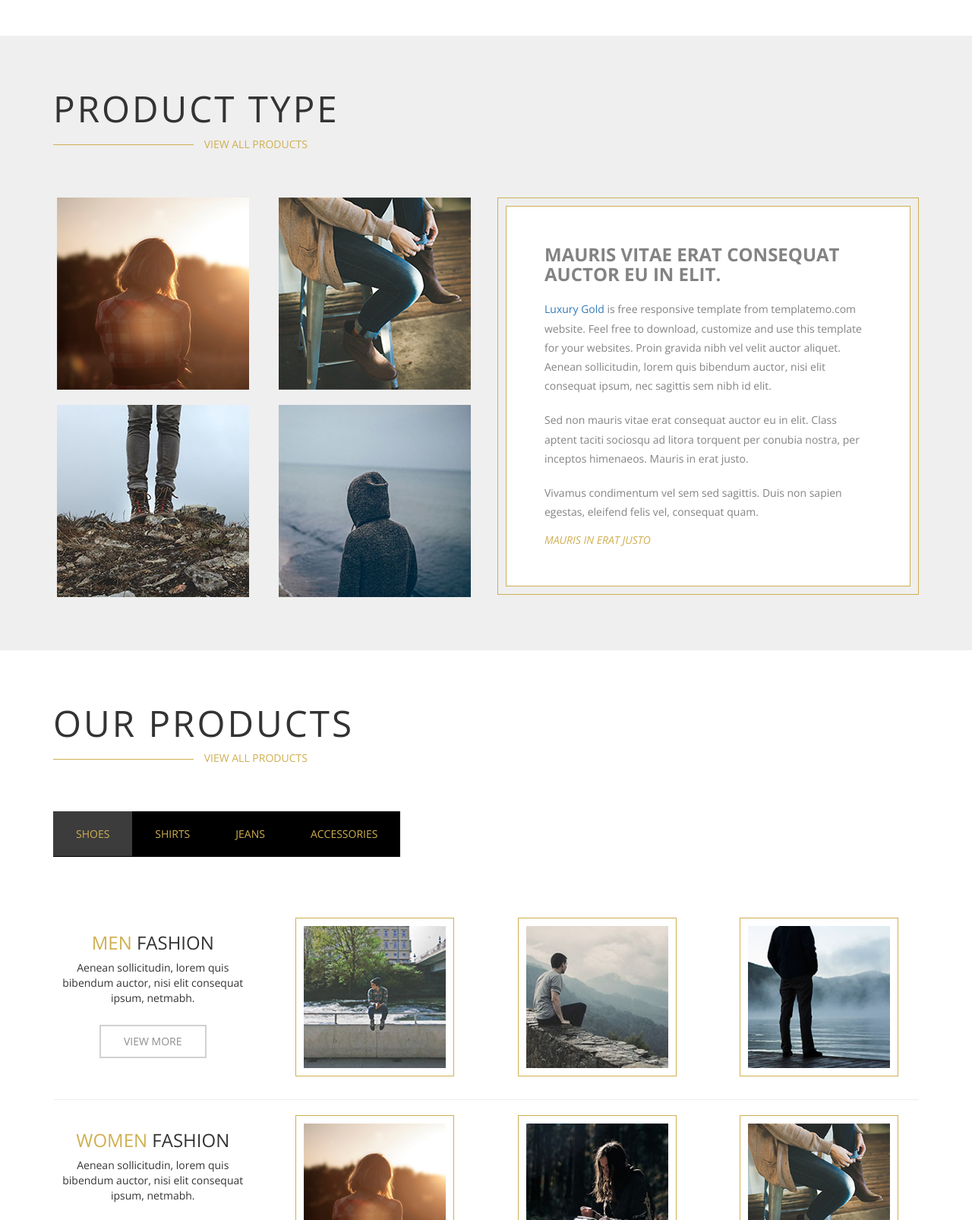
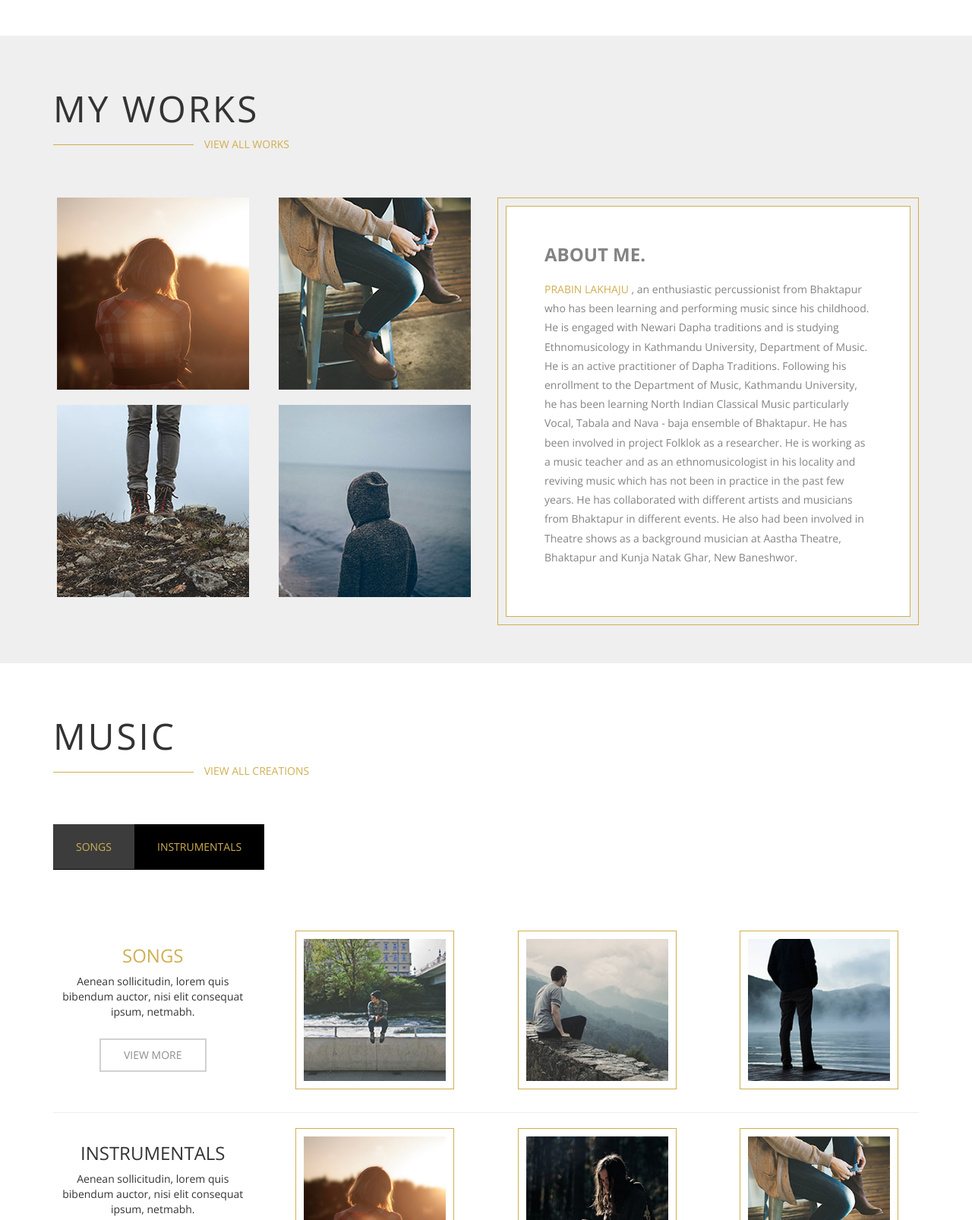
Before and after one commit to lakhababu/lakhababu.github.io, a plain HTML site: page index.html in a window 1280 px wide. Shown: the part 1194-2800 px from the top of the page at 76% size. Drawn offline with nearby package versions, Linux system fonts and the light colour scheme.

Commit message:
Basic texts updated

```diff
--- a/index.html
+++ b/index.html
@@ -1,5 +1,6 @@
 <!DOCTYPE html>
 <html lang="en">
+
 <head>
     <meta charset="utf-8">
     <meta http-equiv="X-UA-Compatible" content="IE=edge">
@@ -11,7 +12,8 @@
         Luxury Gold Template
         http://www.templatemo.com/preview/templatemo_456_luxury_gold
         -->
-        <link href='http://fonts.googleapis.com/css?family=Open+Sans:400,300,400italic,700' rel='stylesheet' type='text/css'>
+    <link href='http://fonts.googleapis.com/css?family=Open+Sans:400,300,400italic,700' rel='stylesheet'
+        type='text/css'>
     <link href='http://fonts.googleapis.com/css?family=Dancing+Script' rel='stylesheet' type='text/css'>
     <link href="css/font-awesome.min.css" rel="stylesheet">
     <link href="css/bootstrap.min.css" rel="stylesheet">
@@ -25,6 +27,7 @@
         <![endif]-->
 
 </head>
+
 <body>
     <!-- Header -->
     <div class="templatemo-container">
@@ -32,9 +35,11 @@
             <div class="templatemo-header-left">
                 <div class="templatemo-header-text-wrap">
                     <div class="templatemo-header-text">
-                            <h1 class="text-uppercase templatemo-site-name"><span class="gold-text"><b>Luxury</b></span> Gold</h1>
+                        <h1 class="text-uppercase templatemo-site-name">
+                            <span class="gold-text"><b>Prabin</b></span>Lakhaju
+                        </h1>
                         <hr class="templatemo-header-hr">
-                            <p class="text-uppercase templatemo-slogan">Passion for Fashion</p>
+                        <p class="text-uppercase templatemo-slogan">Passion for Music</p>
                     </div>
                 </div>
                 <div class="templatemo-header-left-overlay"></div>
@@ -58,10 +63,8 @@
                 <nav class="templatemo-nav">
                     <ul class="text-uppercase">
                         <li class="active"><a href="index.html">Home</a></li>
-                            <li><a href="men.html">Men</a></li>
-                            <li><a href="#">Women</a></li>
-                            <li><a href="blog.html">Blog</a></li>
-                            <li><a href="contact.html">Contact</a></li>
+                        <li><a href="#">My Works</a></li>
+                        <li><a href="#">Contact</a></li>
                     </ul>
                 </nav>
             </div>
@@ -72,9 +75,9 @@
     <section class="container">
         <div class="row">
             <div class="col-lg-12">
-                    <h2 class="text-uppercase">New Arrivals</h2>
+                <h2 class="text-uppercase">My Recent Works</h2>
                 <hr class="templatemo-section-header-hr">
-                    <p class="text-uppercase templatemo-section-subheader">View All Products</p>
+                <p class="text-uppercase templatemo-section-subheader">View All Works</p>
             </div>
         </div>
         <div class="row">
@@ -119,9 +122,9 @@
         <div class="container">
             <div class="row">
                 <div class="col-lg-12">
-                        <h2 class="text-uppercase">Product Type</h2>
+                    <h2 class="text-uppercase">My Works</h2>
                     <hr class="templatemo-section-header-hr">
-                        <p class="text-uppercase templatemo-section-subheader">View All Products</p>
+                    <p class="text-uppercase templatemo-section-subheader">View All Works</p>
                 </div>
             </div>
             <div class="row">
@@ -137,7 +140,8 @@
                                         <p class="text-uppercase white-text">Mauris Inera Justo</p>
                                     </div>
                                 </div>
-                                    <img src="img/product-type-1.jpg" alt="Product Type 1" class="product-type-img img-responsive">
+                                <img src="img/product-type-1.jpg" alt="Product Type 1"
+                                    class="product-type-img img-responsive">
                             </div>
                         </div>
                         <div class="col-lg-6 col-md-6 col-sm-6 col-xs-12">
@@ -149,7 +153,8 @@
                                         <p class="text-uppercase white-text">Mauris Inera Justo</p>
                                     </div>
                                 </div>
-                                    <img src="img/product-type-2.jpg" alt="Product Type 2" class="product-type-img img-responsive">
+                                <img src="img/product-type-2.jpg" alt="Product Type 2"
+                                    class="product-type-img img-responsive">
                             </div>
                         </div>
                     </div>
@@ -163,7 +168,8 @@
                                         <p class="text-uppercase white-text">Mauris Inera Justo</p>
                                     </div>
                                 </div>
-                                    <img src="img/product-type-3.jpg" alt="Product Type 3" class="product-type-img img-responsive">
+                                <img src="img/product-type-3.jpg" alt="Product Type 3"
+                                    class="product-type-img img-responsive">
                             </div>
                         </div>
                         <div class="col-lg-6 col-md-6 col-sm-6 col-xs-12">
@@ -175,7 +181,8 @@
                                         <p class="text-uppercase white-text">Mauris Inera Justo</p>
                                     </div>
                                 </div>
-                                    <img src="img/product-type-4.jpg" alt="Product Type 4" class="product-type-img img-responsive">
+                                <img src="img/product-type-4.jpg" alt="Product Type 4"
+                                    class="product-type-img img-responsive">
                             </div>
                         </div>
                     </div>
@@ -184,11 +191,23 @@
                 <div class="col-lg-6 col-md-6 col-sm-12 col-xs-12">
                     <div class="gold-border">
                         <div class="product-type-message">
-                                <h3 class="text-uppercase gray-text product-type-message-title"><b>mauris vitae erat consequat auctor eu in elit.</b></h3>
-                                <p class="gray-text"><a href="http://www.templatemo.com/preview/templatemo_456_luxury_gold">Luxury Gold</a> is free responsive template from templatemo.com website. Feel free to download, customize and use this template for your websites. Proin gravida nibh vel velit auctor aliquet. Aenean sollicitudin, lorem quis bibendum auctor, nisi elit consequat ipsum, nec sagittis sem nibh id elit.</p>
-                                <p class="gray-text">Sed non  mauris vitae erat consequat auctor eu in elit. Class aptent taciti sociosqu ad litora torquent per conubia nostra, per inceptos himenaeos. Mauris in erat justo.</p>
-                                <p class="gray-text">Vivamus condimentum vel sem sed sagittis. Duis non sapien egestas, eleifend felis vel, consequat quam.</p>
-                                <a href="#" class="text-uppercase gold-text"><i>Mauris in erat justo</i></a>
+                            <h3 class="text-uppercase gray-text product-type-message-title"><b>About Me.</b></h3>
+                            <p class="gray-text">
+                                <a href="http://www.templatemo.com/preview/templatemo_456_luxury_gold"
+                                    class="text-uppercase gold-text">
+                                    Prabin Lakhaju</a> , an enthusiastic percussionist from Bhaktapur who has been
+                                learning and performing music since his childhood. He is engaged with Newari Dapha
+                                traditions and is studying Ethnomusicology in Kathmandu University, Department of Music.
+                                He is an active practitioner of Dapha Traditions. Following his enrollment to the
+                                Department of Music, Kathmandu University, he has been learning North Indian Classical
+                                Music particularly Vocal, Tabala and Nava - baja ensemble of Bhaktapur.
+                                He has been involved in project Folklok as a researcher. He is working as a music
+                                teacher and as an ethnomusicologist in his locality and reviving music which has not
+                                been in practice in the past few years. He has collaborated with different artists and
+                                musicians from Bhaktapur in different events. He also had been involved in Theatre shows
+                                as a background musician at Aastha Theatre, Bhaktapur and Kunja Natak Ghar, New
+                                Baneshwor.
+                            </p>
                         </div>
                     </div>
                 </div>
@@ -200,24 +219,22 @@
     <section class="container">
         <div class="row">
             <div class="col-lg-12">
-                    <h2 class="text-uppercase">Our Products</h2>
+                <h2 class="text-uppercase">Music</h2>
                 <hr class="templatemo-section-header-hr">
-                    <p class="text-uppercase templatemo-section-subheader">View All Products</p>
+                <p class="text-uppercase templatemo-section-subheader">View All Creations</p>
             </div>
         </div>
         <div class="row">
             <div class="col-lg-12">
                 <ul class="product-menu text-uppercase">
-                        <li class="active"><a href="#">Shoes</a></li>
-                        <li><a href="#">Shirts</a></li>
-                        <li><a href="#">Jeans</a></li>
-                        <li><a href="#">Accessories</a></li>
+                    <li class="active"><a href="#">Songs</a></li>
+                    <li><a href="#">Instrumentals</a></li>
                 </ul>
             </div>
         </div>
         <div class="row">
             <div class="col-lg-3 col-md-3 col-sm-6 col-xs-12 margin-bottom-10 text-center">
-                    <h3 class="text-uppercase"><span class="gold-text">Men</span> Fashion</h3>
+                <h3 class="text-uppercase"><span class="gold-text">Songs</span></h3>
                 <p>Aenean sollicitudin, lorem quis bibendum auctor, nisi elit consequat ipsum, netmabh.</p>
                 <a href="#" class="text-uppercase btn-gray-bordered">View More</a>
             </div>
@@ -230,10 +247,11 @@
             <div class="col-lg-3 col-md-3 col-sm-6 col-xs-12 margin-bottom-10 text-center">
                 <img src="img/men-3.jpg" alt="Men fashion 3" class="img-fashion gold-border">
             </div>
-            </div><hr>
+        </div>
+        <hr>
         <div class="row">
             <div class="col-lg-3 col-md-3 col-sm-6 col-xs-12 margin-bottom-10 text-center">
-                    <h3 class="text-uppercase"><span class="gold-text">Women</span> Fashion</h3>
+                <h3 class="text-uppercase">Instrumentals</h3>
                 <p>Aenean sollicitudin, lorem quis bibendum auctor, nisi elit consequat ipsum, netmabh.</p>
                 <a href="#" class="text-uppercase btn-gray-bordered">View More</a>
             </div>
@@ -254,11 +272,14 @@
         <div class="container">
             <div class="row">
                 <div class="col-lg-12 text-center">
-                        <h2 class="text-uppercase gold-text">About us</h2>
+                    <h2 class="text-uppercase gold-text">Contacts</h2>
                     <hr class="templatemo-about-hr">
                     <p class="templatemo-about-subtitle">View More Details</p>
                     <hr class="templatemo-about-hr">
-                        <p class="gray-text about-us-text">Duis sed odio sit amet nibh vulputate cursus a sit amet mauris. Morbi accumsan ipsum velit. Nam nec tellus a odio tincidunt auctor a ornare odio. Sed non  mauris vitae erat consequat auctor eu in elit. Class aptent taciti sociosqu ad litora torquent per conubia nostra, per inceptos himenaeos.</p>
+                    <p class="gray-text about-us-text">Duis sed odio sit amet nibh vulputate cursus a sit amet mauris.
+                        Morbi accumsan ipsum velit. Nam nec tellus a odio tincidunt auctor a ornare odio. Sed non mauris
+                        vitae erat consequat auctor eu in elit. Class aptent taciti sociosqu ad litora torquent per
+                        conubia nostra, per inceptos himenaeos.</p>
                 </div>
             </div>
         </div>
@@ -266,14 +287,15 @@
 
     <footer class="text-center">
         <p class="text-uppercase">
-            	Copyright &copy; 2084 Company Name
-            	| Design: <a href="http://www.templatemo.com">template mo</a>
+            Copyright &copy; 2022 <span class="gold-text">Prabin Lakhaju</span>
+            | Designed by: <a href="#">Kiran Banmala</a>
         </p>
     </footer>
 
     <!-- JS -->
-        <script type="text/javascript" src="js/jquery-1.11.2.min.js"></script>      <!-- jQuery -->
-        <script type="text/javascript" src="js/templatemo-script.js"></script>      <!-- Templatemo Script -->
+    <script type="text/javascript" src="js/jquery-1.11.2.min.js"></script> <!-- jQuery -->
+    <script type="text/javascript" src="js/templatemo-script.js"></script> <!-- Templatemo Script -->
 
 </body>
+
 </html>
```
Also changed, not shown: img/header-img.jpg. Lines whose indentation alone changed are shown as unchanged.
